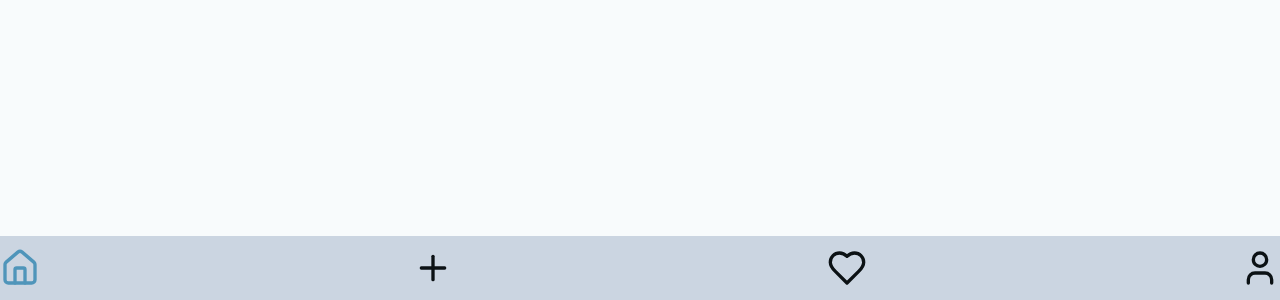
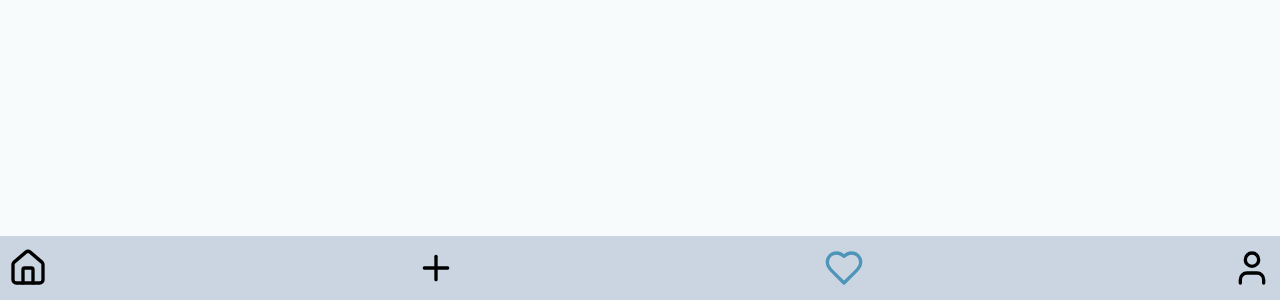
Before and after one commit to skoanton/hackathon, a React (Vite) app: page /event/saved in a window 1280 px wide. Shown: the part 500-800 px from the top of the page. Built offline with nearby package versions, Linux system fonts and the light colour scheme.

Commit message:
fixade färger beroende på path och la till padding på sidorna

```diff
--- a/src/components/BottomNavbar/BottomNavbar.tsx
+++ b/src/components/BottomNavbar/BottomNavbar.tsx
@@ -1,26 +1,53 @@
-import { Heart, Home, Plus, User } from 'lucide-react';
-import { Link } from 'react-router-dom';
+import { Heart, Home, Plus, User } from "lucide-react";
+import { Link, useLocation } from "react-router-dom";
 
 const BottomNavbar = () => {
+  const location = useLocation();
   return (
     <footer className="h-16 w-full absolute bottom-0 ">
-         <div className=" h-full w-full bg-slate-300">
+      <div className=" h-full w-full bg-slate-300 px-2">
         <ul className="w-full h-full items-center flex justify-between">
           <li>
-                  <Link to={'/'}>
-                     <Home className="w-10 h-10 text-primary" />
+            <Link to={"/"}>
+              <Home
+                className={` w-10 h-10 ${
+                  location.pathname === "/" ? "text-primary" : "text-black"
+                }`}
+              />
             </Link>
           </li>
           <li>
-                  <Link to={'/newevent'}>
-                     <Plus className="w-10 h-10" />
+            <Link to={"/newevent"}>
+              <Plus
+                className={`w-10 h-10 ${
+                  location.pathname === "/newevent"
+                    ? "text-primary"
+                    : "text-black"
+                }`}
+              />
             </Link>
           </li>
           <li>
-                  <Heart className="w-10 h-10" />
+            <Link to={"/event/saved"}>
+              <Heart
+                className={`w-10 h-10 ${
+                  location.pathname === "/event/saved"
+                    ? "text-primary"
+                    : "text-black"
+                }`}
+              />
+            </Link>
           </li>
           <li>
-                  <User className="w-10 h-10" />
+            <Link to={"/profile/1"}>
+              <User
+                className={`w-10 h-10 ${
+                  location.pathname.startsWith("/profile")
+                    ? "text-primary"
+                    : "text-black"
+                }`}
+              />
+            </Link>
           </li>
         </ul>
       </div>
```
Lines whose indentation alone changed are shown as unchanged.
